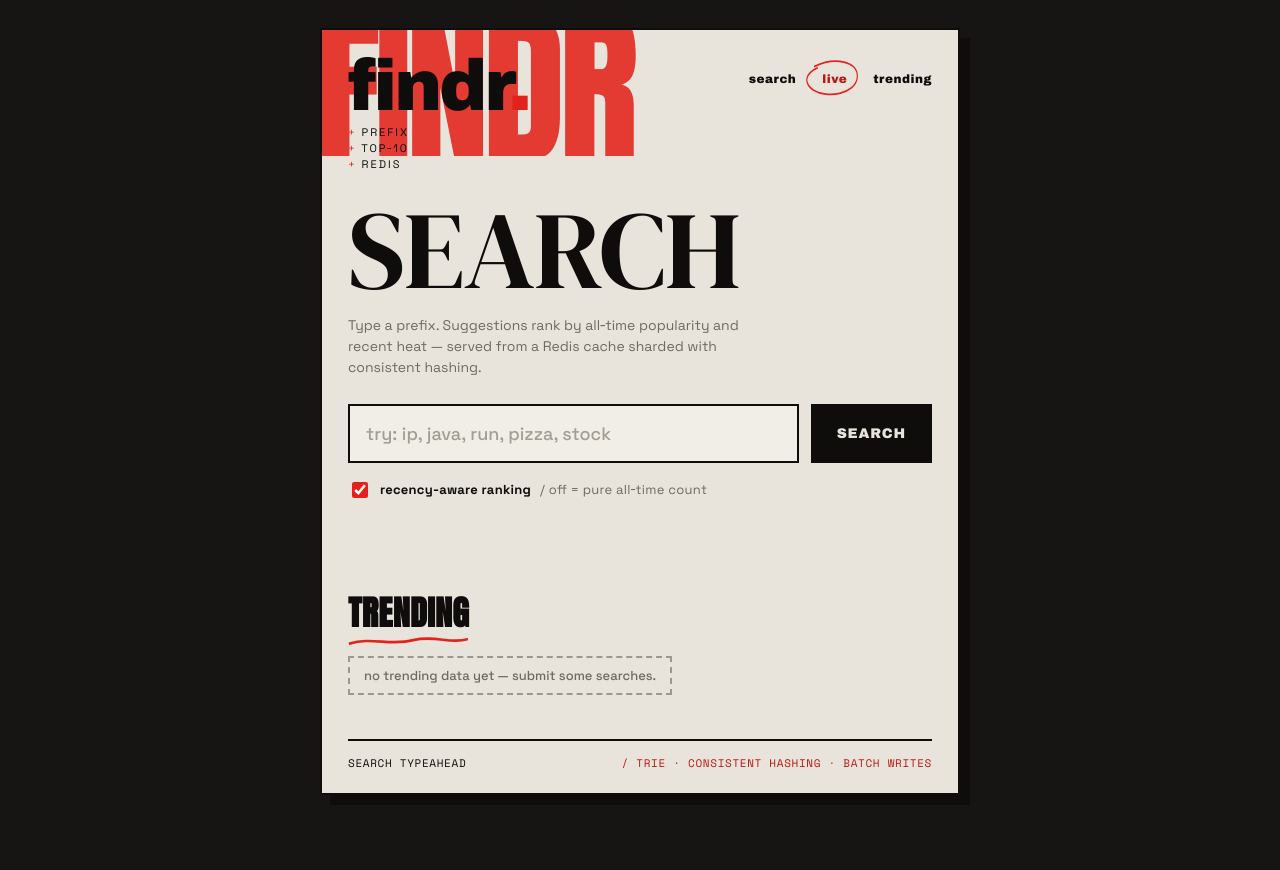
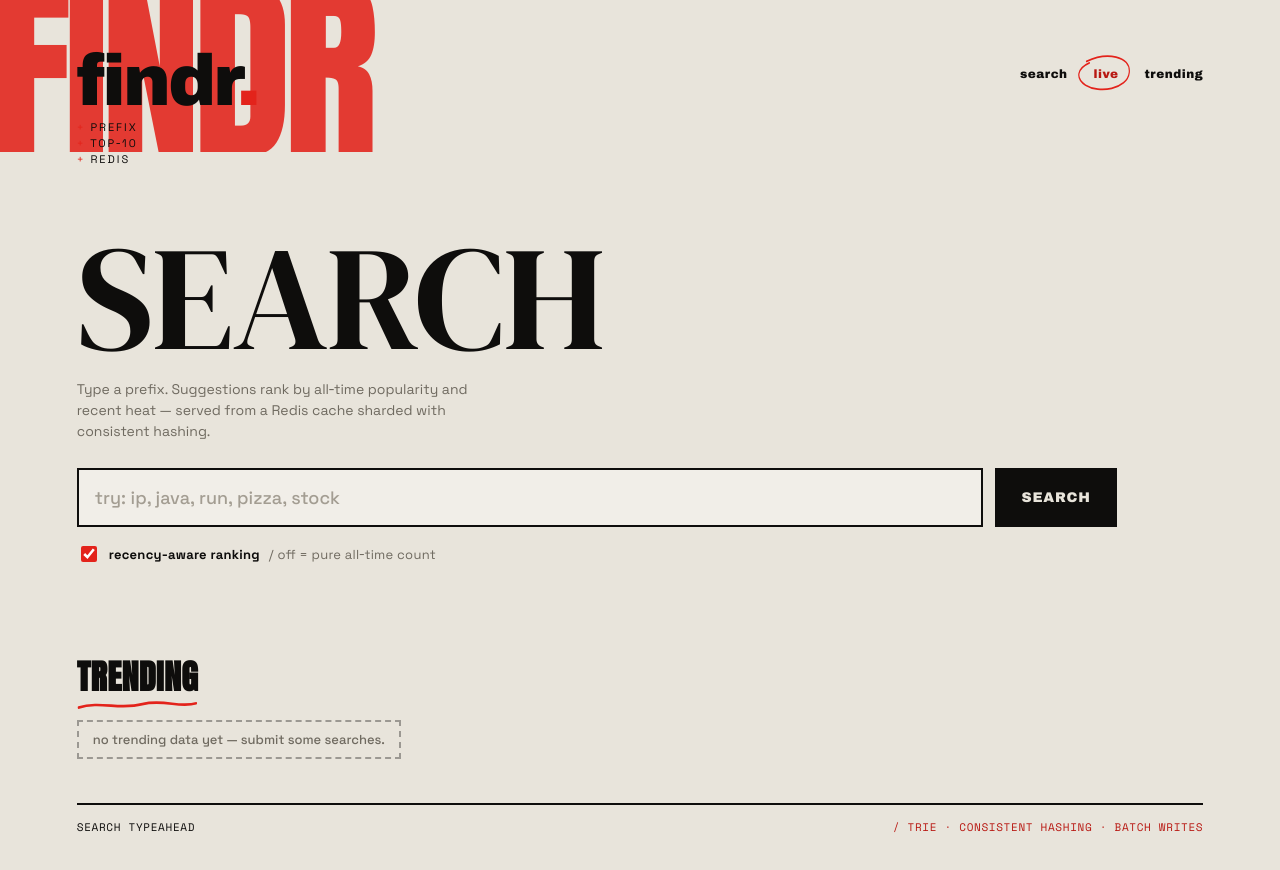
Before and after one commit to dobbydobap/TypeAheadHLD, a plain HTML site: page frontend/index.html in a window 1280 px wide. Drawn offline with nearby package versions, Linux system fonts and the light colour scheme; files that its build step writes are made by us from their sources; no server answers; files whose address does not match are found by name.

Commit message:
style(ui)

```diff
--- a/frontend/styles.css
+++ b/frontend/styles.css
@@ -17,27 +17,23 @@
 html, body { margin: 0; padding: 0; }
 
 body {
-  background: #161514;
+  background: var(--paper);
   color: var(--ink);
   font-family: "Space Grotesk", -apple-system, BlinkMacSystemFont, "Segoe UI", sans-serif;
+  margin: 0;
   min-height: 100vh;
-  display: flex;
-  justify-content: center;
-  align-items: flex-start;   /* pin to top so tall content scrolls instead of stretching/cutting */
-  padding: 28px 16px 60px;
+  overflow-x: hidden;        /* the ghost word never causes a horizontal scrollbar */
   -webkit-font-smoothing: antialiased;
 }
 
-/* ---- the framed poster ------------------------------------------------------ */
+/* ---- the page fills the whole viewport ------------------------------------- */
 .poster {
   position: relative;
   width: 100%;
-  max-width: 640px;
+  min-height: 100vh;
   background: var(--paper);
-  border: 2px solid var(--ink);
-  box-shadow: 10px 10px 0 var(--ink);
-  padding: 26px 26px 22px;
-  overflow: hidden;
+  /* generous, responsive side gutters so content breathes on big screens */
+  padding: clamp(26px, 4vw, 56px) clamp(22px, 6vw, 96px) 72px;
 }
 
 /* ---- giant ghost wordmark --------------------------------------------------- */
@@ -47,7 +43,7 @@ body {
   left: -8px;
   right: -8px;
   font-family: "Anton", Impact, "Arial Black", sans-serif;
-  font-size: clamp(88px, 22vw, 168px);
+  font-size: clamp(96px, 19vw, 200px);
   line-height: 0.8;
   letter-spacing: -0.04em;
   color: var(--red);
@@ -71,7 +67,7 @@ body {
   align-items: flex-start;
   justify-content: space-between;
   gap: 16px;
-  min-height: 132px;   /* reserve the ghost-word band so the hero starts below it */
+  min-height: 168px;   /* reserve the ghost-word band so the hero starts below it */
 }
 
 .brand-mark {
@@ -124,7 +120,7 @@ body {
 .hero-word {
   font-family: "DM Serif Display", Georgia, "Times New Roman", serif;
   font-weight: 400;
-  font-size: clamp(54px, 17vw, 110px);
+  font-size: clamp(60px, 13vw, 148px);
   line-height: 0.88;
   letter-spacing: -0.01em;
   margin: 0 0 16px;
@@ -140,7 +136,7 @@ body {
 }
 
 /* ---- search box ------------------------------------------------------------- */
-.search-wrap { position: relative; }
+.search-wrap { position: relative; max-width: 1040px; }  /* keep the input usable on wide screens */
 
 .search-row { display: flex; gap: 12px; align-items: stretch; }
 
@@ -263,6 +259,7 @@ body {
 
 .response {
   margin-top: 14px;
+  max-width: 1040px;
   padding: 13px 15px;
   background: var(--ink);
   color: var(--paper);
@@ -349,7 +346,7 @@ body {
 
 /* ---- small screens ---------------------------------------------------------- */
 @media (max-width: 480px) {
-  .poster { padding: 18px 16px; box-shadow: 6px 6px 0 var(--ink); }
+  .poster { padding: 18px 16px 48px; }
   .mast-nav { display: none; }
   .search-row { flex-direction: column; }
   #search-btn { padding: 14px; }
```
